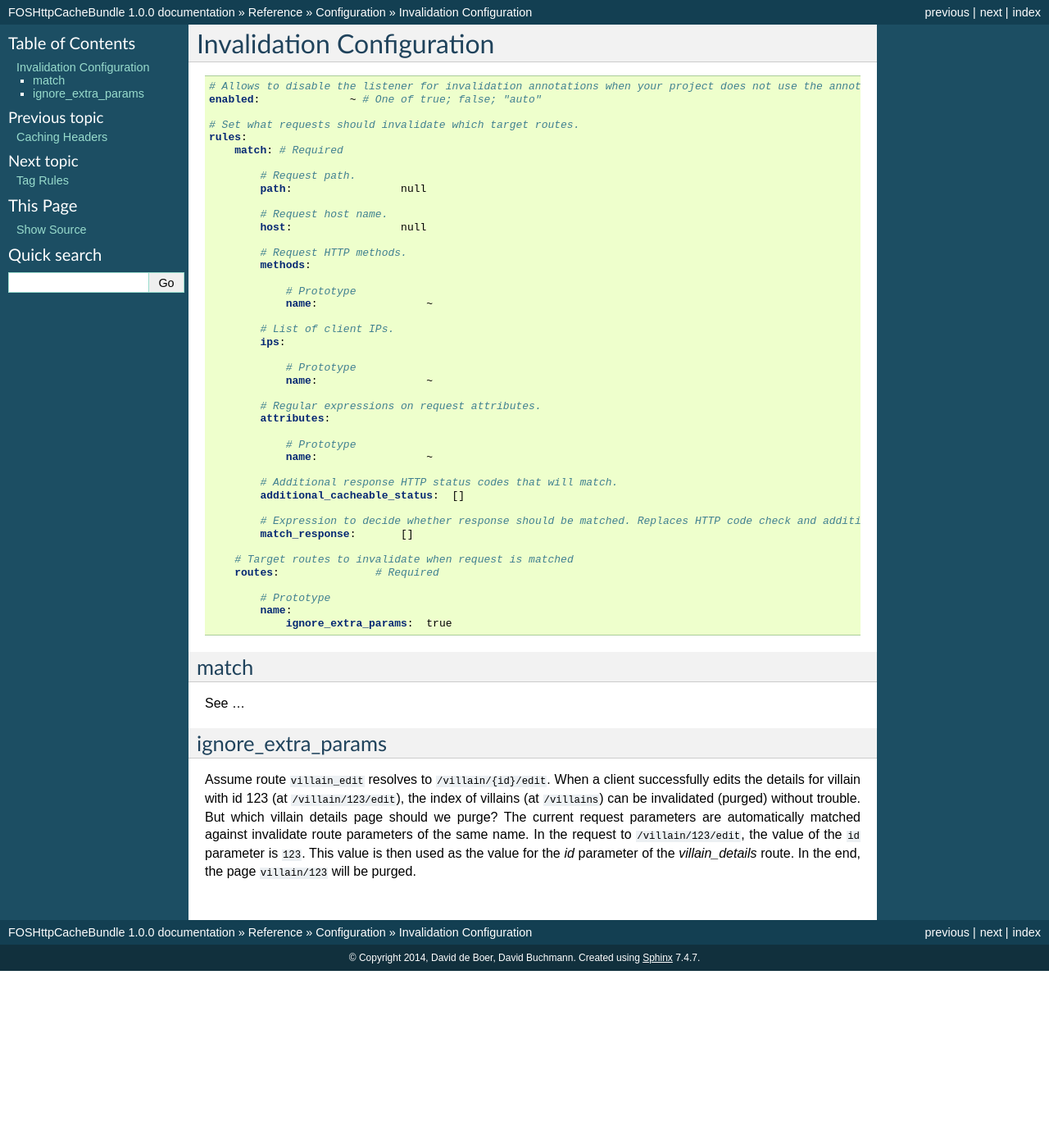
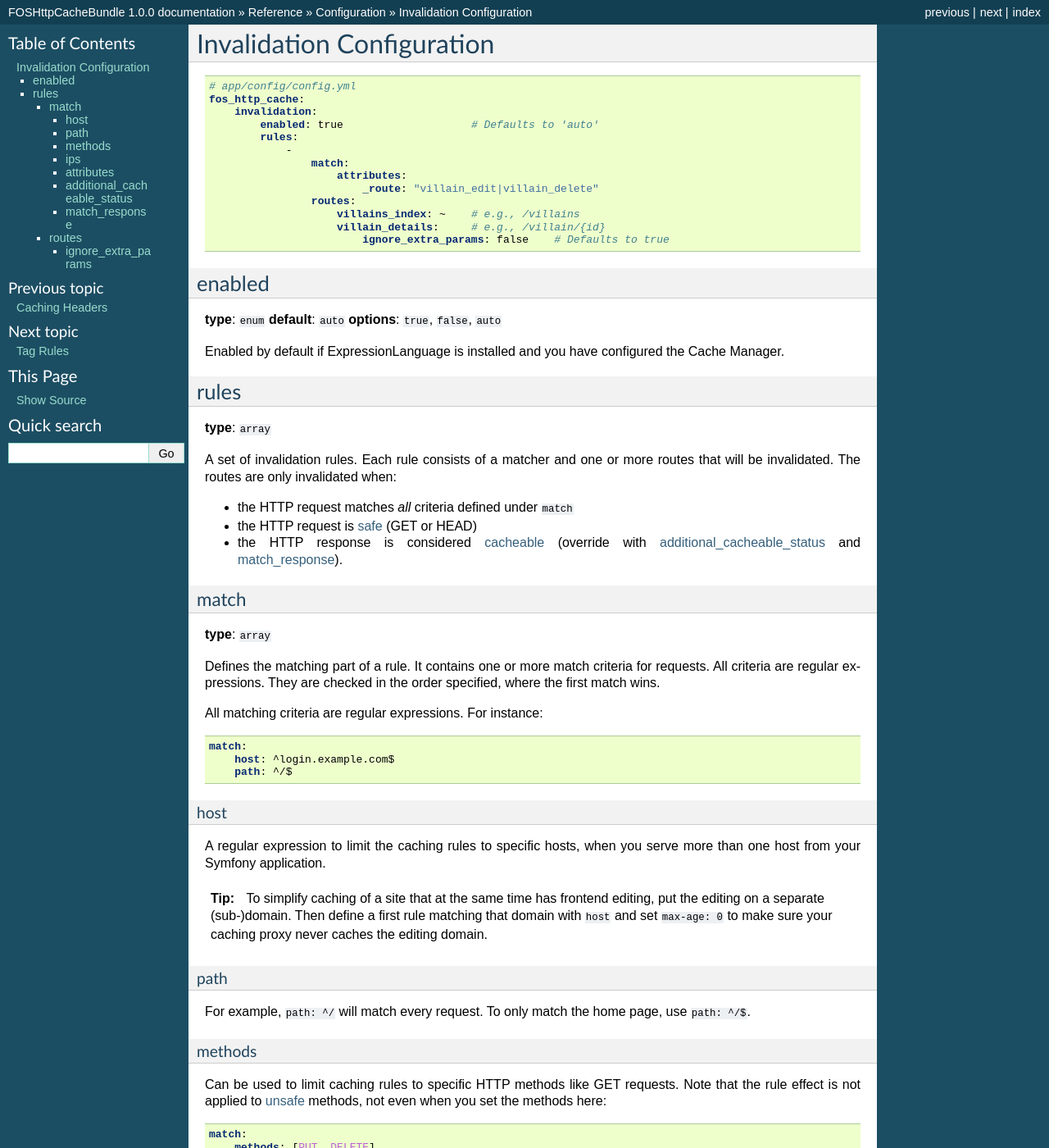
Before and after one commit to FriendsOfSymfony/FOSHttpCacheBundle, a Sphinx documentation site: the page built from Resources/doc/reference/configuration/invalidation.rst, in a window 1280 px wide and 1400 px high. Shown: the whole window at 82% size. Built offline with Sphinx 7.4.7, drawn with Linux system fonts in a browser that asks for light colours; pages that are not in the unit, such as notebooks, are missing from menus; some of the changed text lies outside the part shown.

Commit message:
Include match partial in invalidation chapter

```diff
--- a/Resources/doc/reference/configuration/invalidation.rst
+++ b/Resources/doc/reference/configuration/invalidation.rst
@@ -3,64 +3,63 @@
 
 .. code-block:: yaml
 
-        # Allows to disable the listener for invalidation annotations when your project does not use the annotations. Enabled by default if you have expression language and the cache manager.
-        enabled:              ~ # One of true; false; "auto"
+    # app/config/config.yml
+    fos_http_cache:
+        invalidation:
+            enabled: true                    # Defaults to 'auto'
+            rules:
+                -
+                    match:
+                        attributes:
+                            _route: "villain_edit|villain_delete"
+                    routes:
+                        villains_index: ~    # e.g., /villains
+                        villain_details:     # e.g., /villain/{id}
+                            ignore_extra_params: false    # Defaults to true
 
-        # Set what requests should invalidate which target routes.
-        rules:
-            match: # Required
+enabled
+-------
 
-                # Request path.
-                path:                 null
+**type**: ``enum`` **default**: ``auto`` **options**: ``true``, ``false``, ``auto``
 
-                # Request host name.
-                host:                 null
+Enabled by default if ExpressionLanguage is installed and you have configured
+the Cache Manager.
 
-                # Request HTTP methods.
-                methods:
+rules
+-----
 
-                    # Prototype
-                    name:                 ~
+**type**: ``array``
 
-                # List of client IPs.
-                ips:
+A set of invalidation rules. Each rule consists of a matcher and one or more
+routes that will be invalidated. The routes are only invalidated when:
 
-                    # Prototype
-                    name:                 ~
+.. include:: match.rst
 
-                # Regular expressions on request attributes.
-                attributes:
+routes
+~~~~~~
 
-                    # Prototype
-                    name:                 ~
+**type**: ``array``
 
-                # Additional response HTTP status codes that will match.
-                additional_cacheable_status:  []
-
-                # Expression to decide whether response should be matched. Replaces HTTP code check and additional_cacheable_status.
-                match_response:       []
-
-            # Target routes to invalidate when request is matched
-            routes:               # Required
-
-                # Prototype
-                name:
-                    ignore_extra_params:  true
-
-match
-~~~~~
-
-See ...
+A list of route names that will be invalidated.
 
 ignore_extra_params
-~~~~~~~~~~~~~~~~~~~
+"""""""""""""""""""
 
-Assume route ``villain_edit`` resolves to ``/villain/{id}/edit``. When a client
-successfully edits the details for villain with id 123 (at
+**type**: ``boolean`` **default**: ``true``
+
+Parameters from the request are mapped by name onto the route to be
+invalidated. By default, any request parameters that are not part of the
+invalidated route are ignored. Set ``ignore_extra_params`` to ``false``
+to set those parameters anyway.
+
+Some more explanation.
+
+Assume route ``villain_edit`` resolves to ``/villain/{id}/edit``.
+When a client successfully edits the details for villain with id 123 (at
 ``/villain/123/edit``), the index of villains (at ``/villains``) can be
 invalidated (purged) without trouble. But which villain details page should we
 purge? The current request parameters are automatically matched against
 invalidate route parameters of the same name. In the request to
 ``/villain/123/edit``, the value of the ``id`` parameter is ``123``. This value
-is then used as the value for the `id` parameter of the `villain_details`
+is then used as the value for the ``id`` parameter of the ``villain_details``
 route. In the end, the page ``villain/123`` will be purged.
--- a/Resources/doc/reference/configuration/rules.rst
+++ b/Resources/doc/reference/configuration/match.rst
@@ -1,46 +1,26 @@
-Rules
-=====
-
-Configure the bundle under the ``fos_http_cache`` key. The configuration
-contains rules that determine caching and invalidation behaviour. There are
-three types of rules:
-
-1. Cache control rules
-2. Tag rules
-3. Invalidator rules
-
-Each rule consists of:
-
-* a matcher
-* the rule effect
-
-.. _match:
-
-Matchers
-~~~~~~~~
-
-A matcher consists of criteria that determine whether the rule should be
-applied. The rule is only applied when:
-
-* the HTTP request matches *all* the matcher’s criteria
+* the HTTP request matches *all* criteria defined under ``match``
 * the HTTP request is :term:`safe` (GET or HEAD)
 * the HTTP response is considered :term:`cacheable` (override with
   :ref:`additional_cacheable_status` and :ref:`match_response`).
+
+
+match
+~~~~~
+
+**type**: ``array``
+
+Defines the matching part of a rule. It contains one or more match criteria for
+requests. All criteria are regular expressions. They are checked in the order
+specified, where the first match wins.
+
 
 All matching criteria are regular expressions. For instance:
 
 .. code-block:: yaml
 
-    # app/config/config.yml
-    fos_http_cache:
-        cache_control
-            rules:
-                # only match login.example.com
-                -
-                    match:
-                        host: ^login.example.com$
-                        path: ^/$
-                    # ...
+    match:
+        host: ^login.example.com$
+        path: ^/$
 
 host
 """"
@@ -62,15 +42,19 @@
 page, use ``path: ^/$``.
 
 methods
-~~~~~~~
+"""""""
 
 Can be used to limit caching rules to specific HTTP methods like GET requests.
+Note that the rule effect is not applied to :term:`unsafe <safe>` methods, not
+even when you set the methods here:
 
-Note that cache headers are not applied to methods not considered *safe*, not
-even when the methods are listed in this configuration.
+.. code-block:: yaml
+
+    match:
+        methods: [PUT, DELETE]
 
 ips
-~~~
+"""
 
 An array that can be used to limit the rules to a specified set of request
 client IP addresses.
@@ -83,7 +67,7 @@
     documentation.
 
 attributes
-~~~~~~~~~~
+""""""""""
 
 An array to filter on route attributes. the most common use case would be
 ``_controller`` when you need caching rules applied to a controller. Note that
@@ -94,26 +78,47 @@
 Note that even for the request attributes, your criteria are interpreted as
 regular expressions.
 
+.. code-block:: yaml
+
+    match:
+        attributes: { _controller: ^AcmeBundle:Default:.* }
+
 .. _additional_cacheable_status:
 
 additional_cacheable_status
-~~~~~~~~~~~~~~~~~~~~~~~~~~~
+"""""""""""""""""""""""""""
 
 A list of additional HTTP status codes of the response for which to also apply
 the rule.
 
+.. code-block:: yaml
+
+    match:
+        additional_cacheable_status: [400, 403]
+
 .. _match_response:
 
 match_response
-~~~~~~~~~~~~~~
+""""""""""""""
 
 .. note::
 
     ``match_response`` :ref:`requires the ExpressionLanguage component <requirements>`.
 
 An ExpressionLanguage expression to decide whether the response should have
-the headers applied. If not set, headers are applied if the request is
-:term:`safe`.
+the effect applied. If not set, headers are applied if the request is
+:term:`safe`. The expression can access the ``Response`` object with the
+``response`` variable. For example, to handle all failed requests, you can do:
 
-You should not set both ``match_response`` and ``additional_cacheable_status``
+.. code-block:: yaml
+
+    -
+        match:
+            match_response: response.getStatusCode() >= 400
+        # ...
+
+You cannot set both ``match_response`` and ``additional_cacheable_status``
 inside the same rule.
+
+.. _Trusting Proxies: http://symfony.com/doc/current/components/http_foundation/trusting_proxies.html
+.. _controllers as services: http://symfony.com/doc/current/cookbook/controller/service.html
```
